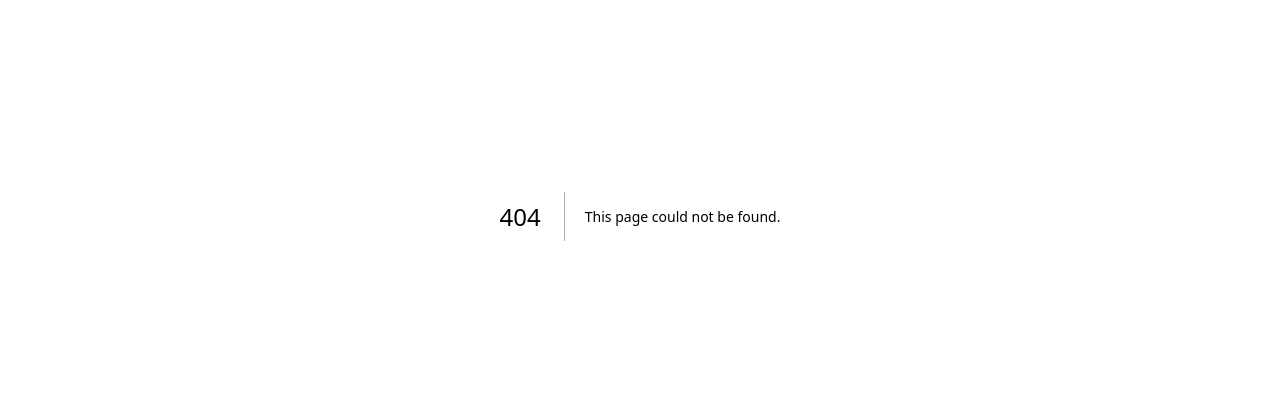
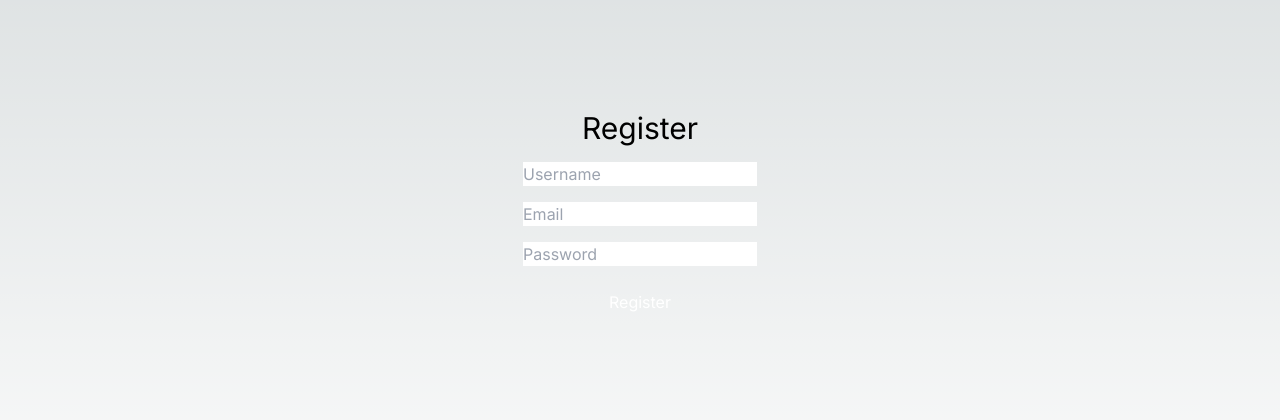
Before and after one commit to UkiyoHaven/ukiyo-haven-client, a Next.js app: page /register in a window 1280 px wide. Before the commit this address had no page. Shown: the part 184-604 px from the top of the page. Built offline with nearby package versions, Linux system fonts and the light colour scheme; no server answers.

Commit message:
feat: create user login and registration pages

```diff
--- /dev/null
+++ b/app/login/page.tsx
@@ -0,0 +1,46 @@
+'use client';
+import { useState } from 'react';
+import api from '../../utils/api';
+import { useRouter } from 'next/navigation';
+
+export default function Login() {
+  const [email, setEmail] = useState('');
+  const [password, setPassword] = useState('');
+  const [error, setError] = useState('');
+  const router = useRouter();
+
+  const handleLogin = async (e: React.FormEvent<HTMLFormElement>) => {
+    e.preventDefault();
+    try {
+      const response = await api.post('/auth/login', { email, password });
+      localStorage.setItem('token', response.data.access_token);  // Save JWT token
+      router.push('/dashboard');  // Redirect to dashboard after login
+    } catch (err) {
+      setError('Invalid credentials. Please try again.');
+    }
+  };
+
+  return (
+    <div className="min-h-screen flex flex-col items-center justify-center">
+      <h1 className="text-3xl">Login</h1>
+      <form onSubmit={handleLogin} className="flex flex-col gap-4 mt-4">
+        <input
+          type="email"
+          placeholder="Email"
+          value={email}
+          onChange={(e) => setEmail(e.target.value)}
+          required
+        />
+        <input
+          type="password"
+          placeholder="Password"
+          value={password}
+          onChange={(e) => setPassword(e.target.value)}
+          required
+        />
+        {error && <p className="text-red-500">{error}</p>}
+        <button type="submit" className="bg-calmBlue text-white py-2 px-4 rounded">Login</button>
+      </form>
+    </div>
+  );
+}
--- /dev/null
+++ b/app/register/page.tsx
@@ -0,0 +1,53 @@
+'use client';
+import { useState } from 'react';
+import api from '../../utils/api';
+import { useRouter } from 'next/navigation';
+
+export default function Register() {
+  const [username, setUsername] = useState('');
+  const [email, setEmail] = useState('');
+  const [password, setPassword] = useState('');
+  const [error, setError] = useState('');
+  const router = useRouter();
+
+  const handleRegister = async (e: React.FormEvent<HTMLFormElement>) => {
+    e.preventDefault();
+    try {
+      await api.post('/auth/register', { username, email, password });
+      router.push('/login');  // Redirect to login after registration
+    } catch (err) {
+      setError('Registration failed. Please try again.');
+    }
+  };
+
+  return (
+    <div className="min-h-screen flex flex-col items-center justify-center">
+      <h1 className="text-3xl">Register</h1>
+      <form onSubmit={handleRegister} className="flex flex-col gap-4 mt-4">
+        <input
+          type="text"
+          placeholder="Username"
+          value={username}
+          onChange={(e) => setUsername(e.target.value)}
+          required
+        />
+        <input
+          type="email"
+          placeholder="Email"
+          value={email}
+          onChange={(e) => setEmail(e.target.value)}
+          required
+        />
+        <input
+          type="password"
+          placeholder="Password"
+          value={password}
+          onChange={(e) => setPassword(e.target.value)}
+          required
+        />
+        {error && <p className="text-red-500">{error}</p>}
+        <button type="submit" className="bg-calmBlue text-white py-2 px-4 rounded">Register</button>
+      </form>
+    </div>
+  );
+}
```
